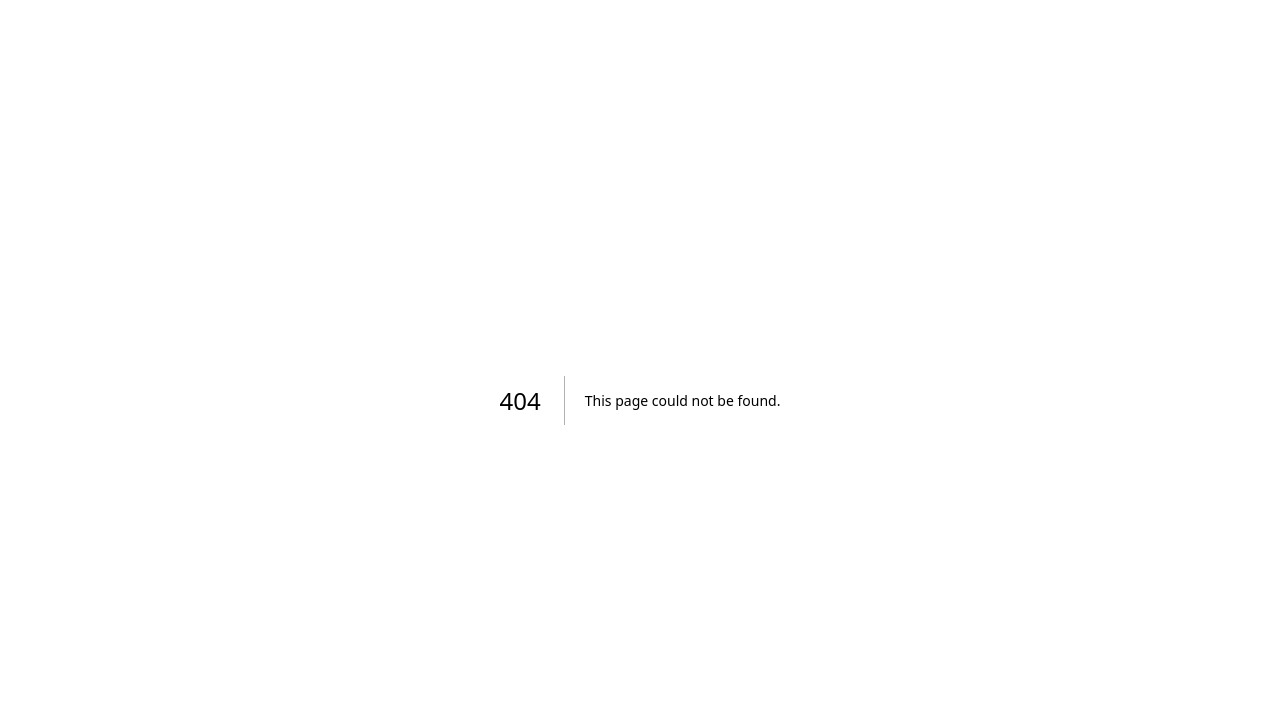
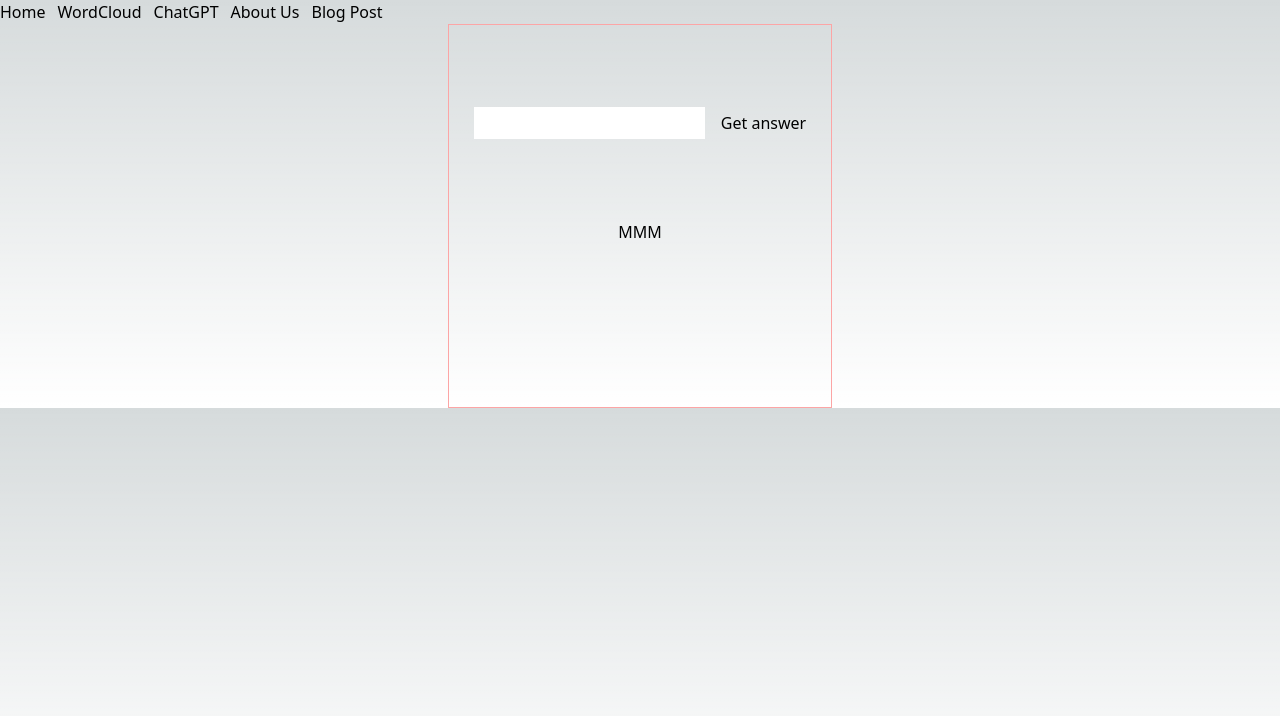
Before and after one commit to shangjuc/trend_lite_next, a Next.js app: page /chatgpt in a window 1280 px wide. Before the commit this address had no page. Shown: the top 716 px of the page. Built offline with nearby package versions, Linux system fonts and the light colour scheme.

Commit message:
Add chatgpt page

```diff
--- /dev/null
+++ b/src/components/navbar/navbar.scss
@@ -0,0 +1,5 @@
+ul {
+    li {
+        margin-right: 10px;
+    }
+}
--- /dev/null
+++ b/src/components/navbar/navbar.tsx
@@ -0,0 +1,27 @@
+import Link from 'next/link';
+// import styles from './navbar.scss';
+
+export default function Navbar() {
+
+    return (
+        <div className="flex w-full fiexd">
+            <ul className=' flex'>
+                <li className=' mr-3'>
+                    <Link href="/">Home</Link>
+                </li>
+                <li className=' mr-3'>
+                    <Link href="/word-cloud">WordCloud</Link>
+                </li>
+                <li className=' mr-3'>
+                    <Link href="/chatgpt">ChatGPT</Link>
+                </li>
+                <li className=' mr-3'>
+                    <Link href="/about">About Us</Link>
+                </li>
+                <li className=' mr-3'>
+                    <Link href="/post/hello">Blog Post</Link>
+                </li>
+            </ul>
+        </div>
+    )
+}
--- /dev/null
+++ b/src/pages/chatgpt.tsx
@@ -0,0 +1,35 @@
+import React, { useState } from "react";
+import Head from "next/head";
+import Navbar from '@/components/navbar/navbar'
+const title_msg = `ChatGPT test`;
+
+export default function ChatGPT() {
+
+    const [userInput, setUserInput] = useState('');
+    const [aiAnswer, setAiAnswer] = useState('MMM');
+
+    function get_anwser(){
+        console.log(userInput);
+    }
+    return (
+        <>
+            <Head>
+                <title>{title_msg}</title>
+            </Head>
+            <Navbar/>
+            <div className=" flex w-full justify-center items-center">
+                <div className="card flex flex-wrap w-96 h-96 border  border-red-300">
+
+                    <div className="user-input flex w-full justify-center items-center">
+                        <input type="text" className=" text-gray-500 mr-4 h-8" onChange={(e)=>{ setUserInput(e.target.value) }} />
+                        <button onClick={get_anwser}>Get answer</button>
+                    </div>
+                    <div className="answer flex w-full justify-center">
+                        <p>{aiAnswer}</p>
+                    </div>
+                </div>
+
+            </div>
+        </>
+    )
+}
--- a/src/pages/index.tsx
+++ b/src/pages/index.tsx
@@ -1,7 +1,8 @@
-import Image from 'next/image'
+// import Image from 'next/image'
 // import { Inter } from 'next/font/google'
 import Link from 'next/link'
 import Head from 'next/head'
+import Navbar from '@/components/navbar/navbar'
 
 // const inter = Inter({ subsets: ['latin'] })
 const title_msg = `This is Index`
@@ -13,22 +14,10 @@ export default function Home() {
     <Head>
         <title>{title_msg}</title>
     </Head>
+    <Navbar></Navbar>
     <main className="flex min-h-screen flex-col items-center justify-between p-24">
+      Home Index
 
-      <ul>
-        <li>
-          <Link href="/">Home</Link>
-        </li>
-        <li>
-          <Link href="/word-cloud">WordCloud</Link>
-        </li>
-        <li>
-          <Link href="/about">About Us</Link>
-        </li>
-        <li>
-          <Link href="/post/hello">Blog Post</Link>
-        </li>
-      </ul>
       {/* <div className="z-10 w-full max-w-5xl items-center justify-between font-mono text-sm lg:flex">
         <p className="fixed left-0 top-0 flex w-full justify-center border-b border-gray-300 bg-gradient-to-b from-zinc-200 pb-6 pt-8 backdrop-blur-2xl dark:border-neutral-800 dark:bg-zinc-800/30 dark:from-inherit lg:static lg:w-auto  lg:rounded-xl lg:border lg:bg-gray-200 lg:p-4 lg:dark:bg-zinc-800/30">
           Get started by editing&nbsp;
--- a/src/pages/word-cloud.tsx
+++ b/src/pages/word-cloud.tsx
@@ -1,6 +1,8 @@
 import React from "react";
 import Head from "next/head";
 // import TrendWordCloud from '../components/trend_word_cloud/twc';
+import Navbar from '@/components/navbar/navbar'
+
 
 // import dynamic from 'next/dynamic'
 // const TrendWordCloud = dynamic(() => import('../components/trend_word_cloud/twc'), { ssr: false })
@@ -14,6 +16,7 @@ export default function wc() {
             <Head>
                 <title>{title_msg}</title>
             </Head>
+            <Navbar/>
             <div className="twc-container flex flex-wrap w-full justify-center h-96 items-center">
                 <div className="flex w-full justify-center">
                     <span>{a}</span>
```
